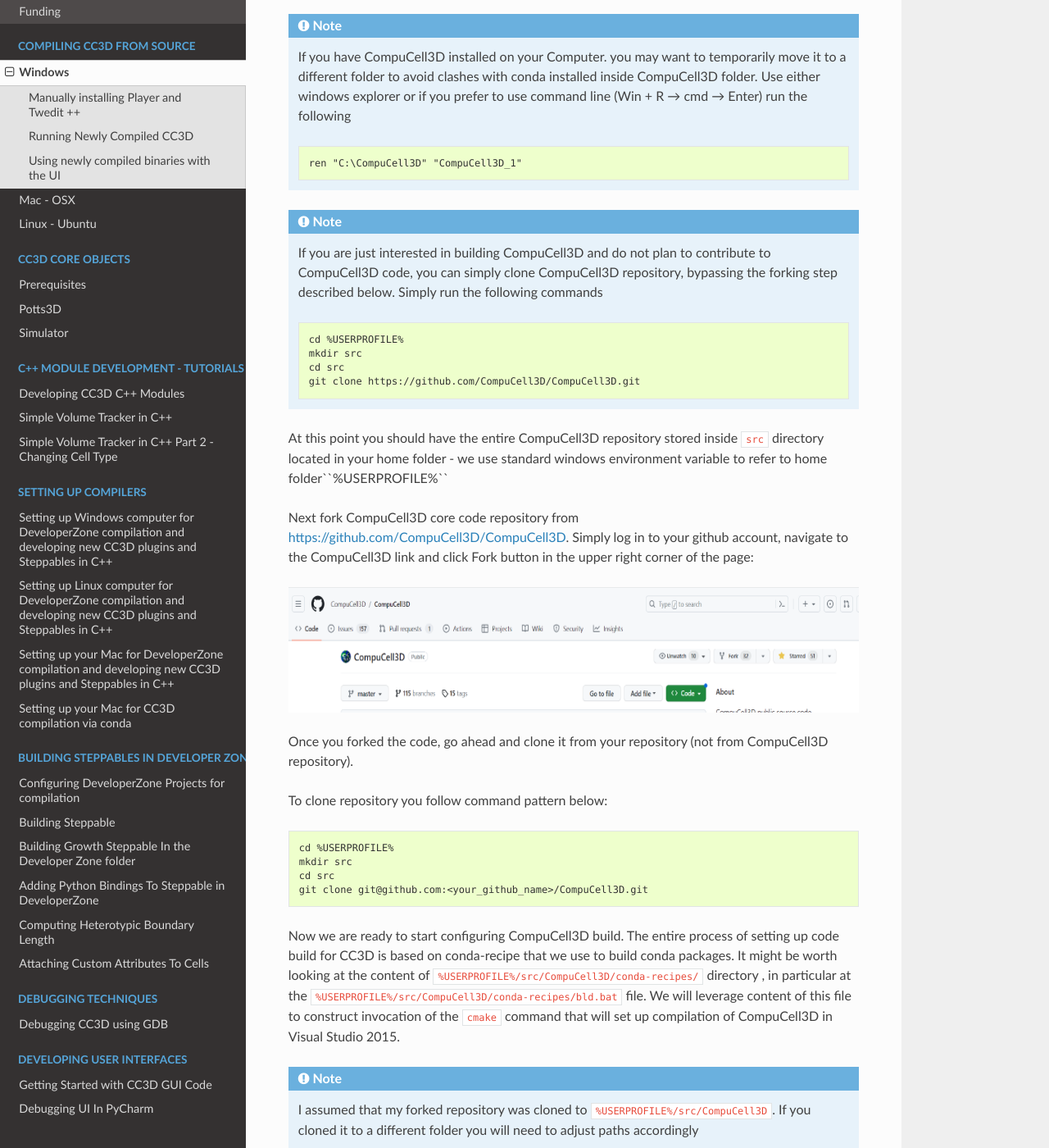
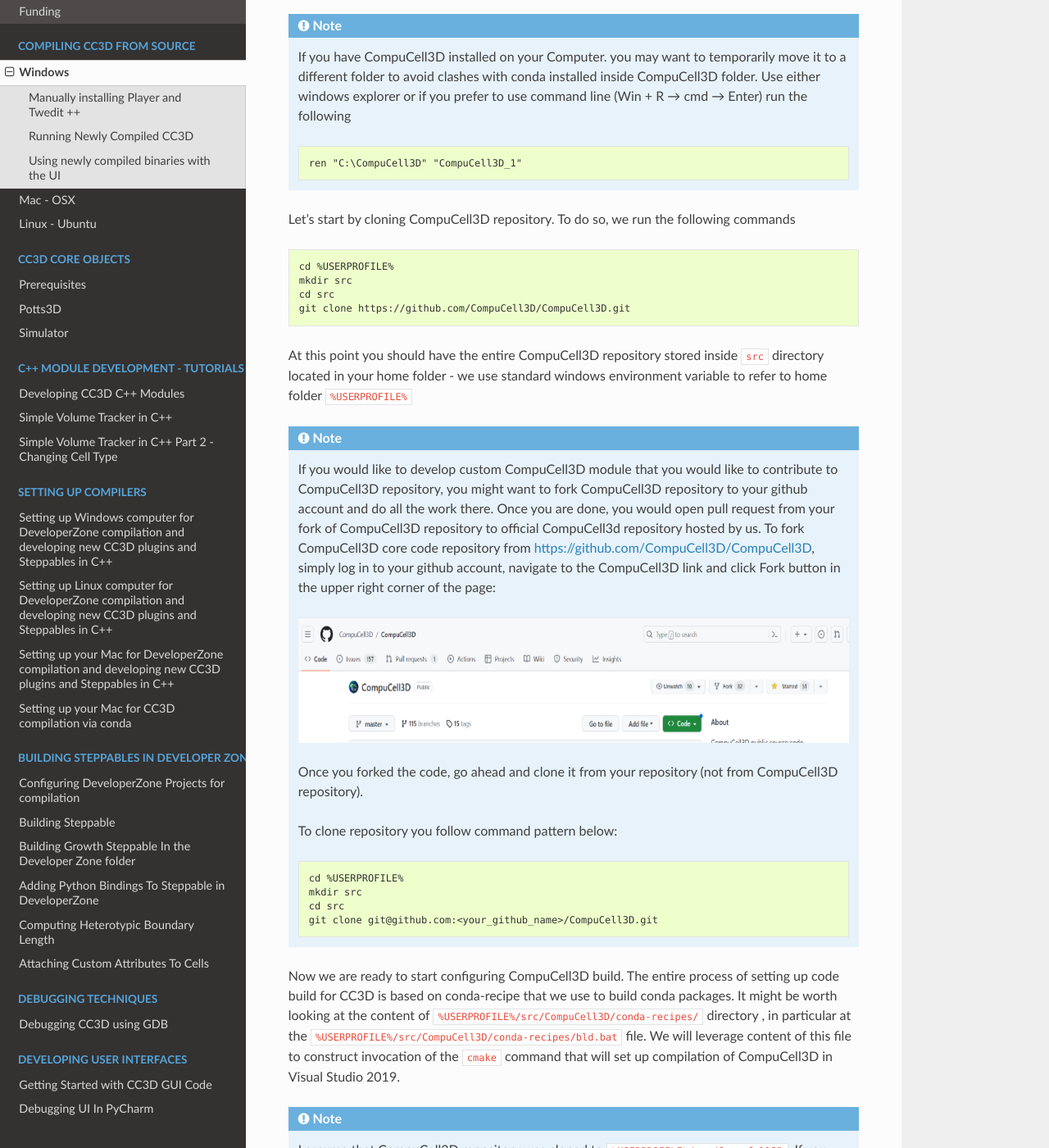
Before and after one commit to CompuCell3D/CompuCell3DDevelopersManual, a Sphinx documentation site: the page built from docs/building_core_cc3d_cpp_code_windows.rst, in a window 1280 px wide and 1400 px high, scrolled down 988 px. Shown: the whole window at 82% size. Built offline with Sphinx 7.4.7 and the Read the Docs theme 3.1.0, drawn with Linux system fonts in a browser that asks for light colours; some of the changed text lies outside the part shown.

Commit message:
fixing formatting and text

```diff
--- a/docs/building_core_cc3d_cpp_code_windows.rst
+++ b/docs/building_core_cc3d_cpp_code_windows.rst
@@ -28,40 +28,42 @@
 
         ren "C:\CompuCell3D" "CompuCell3D_1"
 
+
+
+Let's start by cloning CompuCell3D repository. To do so, we run the following commands
+
+.. code-block:: console
+
+    cd %USERPROFILE%
+    mkdir src
+    cd src
+    git clone https://github.com/CompuCell3D/CompuCell3D.git
+
+At this point you should have the entire CompuCell3D repository stored inside ``src`` directory located in your home folder - we use standard windows environment variable to refer to home folder ``%USERPROFILE%``
+
 .. note::
 
-    If you are just interested in building CompuCell3D and do not plan to contribute to CompuCell3D
-    code, you can simply clone CompuCell3D repository, bypassing the forking step described below. Simply run the following commands
+    If you would like to develop custom CompuCell3D module that you would like to contribute to CompuCell3D repository, you might want to fork CompuCell3D repository to your github account and do all the work there. Once you are done, you would open pull request from your fork of CompuCell3D repository to official CompuCell3d repository hosted by us.
+    To fork CompuCell3D core code repository from https://github.com/CompuCell3D/CompuCell3D,  simply log in to your github account, navigate to the CompuCell3D link and click Fork button in the upper right corner of the page:
+
+    |cc3d_cpp_001|
+
+    Once you forked the code, go ahead and clone it from your repository (not from CompuCell3D repository).
+
+    To clone repository you follow command pattern below:
 
     .. code-block:: console
 
         cd %USERPROFILE%
         mkdir src
         cd src
-        git clone https://github.com/CompuCell3D/CompuCell3D.git
+        git clone git@github.com:<your_github_name>/CompuCell3D.git
 
-At this point you should have the entire CompuCell3D repository stored inside ``src`` directory located in your home folder - we use standard windows environment variable to refer to home folder``%USERPROFILE%``
-
-Next fork CompuCell3D core code repository from https://github.com/CompuCell3D/CompuCell3D. Simply log in to your github account, navigate to the CompuCell3D link and click Fork button in the upper right corner of the page:
-
-|cc3d_cpp_001|
-
-Once you forked the code, go ahead and clone it from your repository (not from CompuCell3D repository).
-
-To clone repository you follow command pattern below:
-
-.. code-block:: console
-
-    cd %USERPROFILE%
-    mkdir src
-    cd src
-    git clone git@github.com:<your_github_name>/CompuCell3D.git
-
-Now we are ready to start configuring CompuCell3D build. The entire process of setting up code build for CC3D is based on conda-recipe that we use to build conda packages. It might be worth looking at the content of ``%USERPROFILE%/src/CompuCell3D/conda-recipes/`` directory , in particular at the ``%USERPROFILE%/src/CompuCell3D/conda-recipes/bld.bat`` file. We will leverage content of this file to construct invocation of the ``cmake`` command that will set up compilation of CompuCell3D in Visual Studio 2015.
+Now we are ready to start configuring CompuCell3D build. The entire process of setting up code build for CC3D is based on conda-recipe that we use to build conda packages. It might be worth looking at the content of ``%USERPROFILE%/src/CompuCell3D/conda-recipes/`` directory , in particular at the ``%USERPROFILE%/src/CompuCell3D/conda-recipes/bld.bat`` file. We will leverage content of this file to construct invocation of the ``cmake`` command that will set up compilation of CompuCell3D in Visual Studio 2019.
 
 .. note::
 
-    I assumed that my forked repository was cloned to ``%USERPROFILE%/src/CompuCell3D``. If you cloned it to a different folder you will need to adjust paths accordingly
+    I assume that CompuCell3D repository was cloned to ``%USERPROFILE%/src/CompuCell3D``. If you cloned it to a different folder you will need to adjust paths accordingly
 
 
 
@@ -105,7 +107,7 @@
 
 
 
-Notice the first line ``name: cc3d-compile`` specifies the name oft the conda environment this file will create - it will be called ``cc3d-compile``
+Notice, the first line ``name: cc3d-compile`` specifies the name oft the conda environment this file will create - it will be called ``cc3d-compile``
 
 Next two lines specify conda channels (repositories) from which the packages listed in the file will be downloaded from
 
@@ -193,7 +195,7 @@
 
 ``-B`` option specifies where the build files are written to. The build files include intermediate compiler outputs but also Visual Studio project that we will open in the Visual Studio IDE.
 
-`-G` specifies Cmake generator. CMake can generate project files for multiple IDEs and build system. Here we are specifying ``Visual Studio 14 2015 Win64`` so that CMake can generate VS 2015 project for Win64. For Visual Studio 2019 you use ``Visual Studio 16 2019`` . To get the list of all available Cmake generators type the following:
+``-G`` specifies Cmake generator. CMake can generate project files for multiple IDEs and build system. Here we are specifying ``Visual Studio 14 2015 Win64`` so that CMake can generate VS 2015 project for Win64. For Visual Studio 2019 you use ``Visual Studio 16 2019`` . To get the list of all available Cmake generators type the following:
 
 .. code-block:: console
 
@@ -331,8 +333,6 @@
     -- Generating done (1.6s)
     -- Build files have been written to: C:/Users/m/src/CompuCell3D_build
 
-.. note::
-    If your output does not look like this, ensure that you are using the same environment for the entire tutorial, including every instance in your CMake command and every place that you copy compiled files to
 
 The line ``-- Generating done`` shows ``-- Build files have been written to:  C:/Users/m/src/CompuCell3D_build``.
 
```
Also changed, not shown: other parts of docs/building_core_cc3d_cpp_code_windows.rst (+3 -2 lines).
